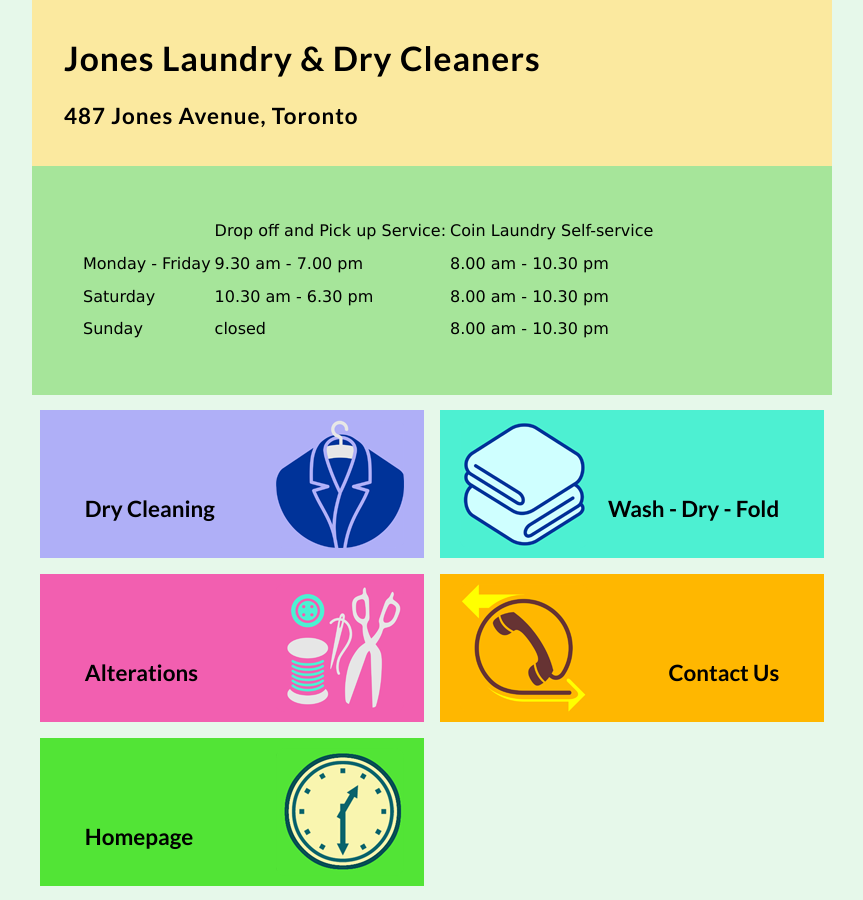
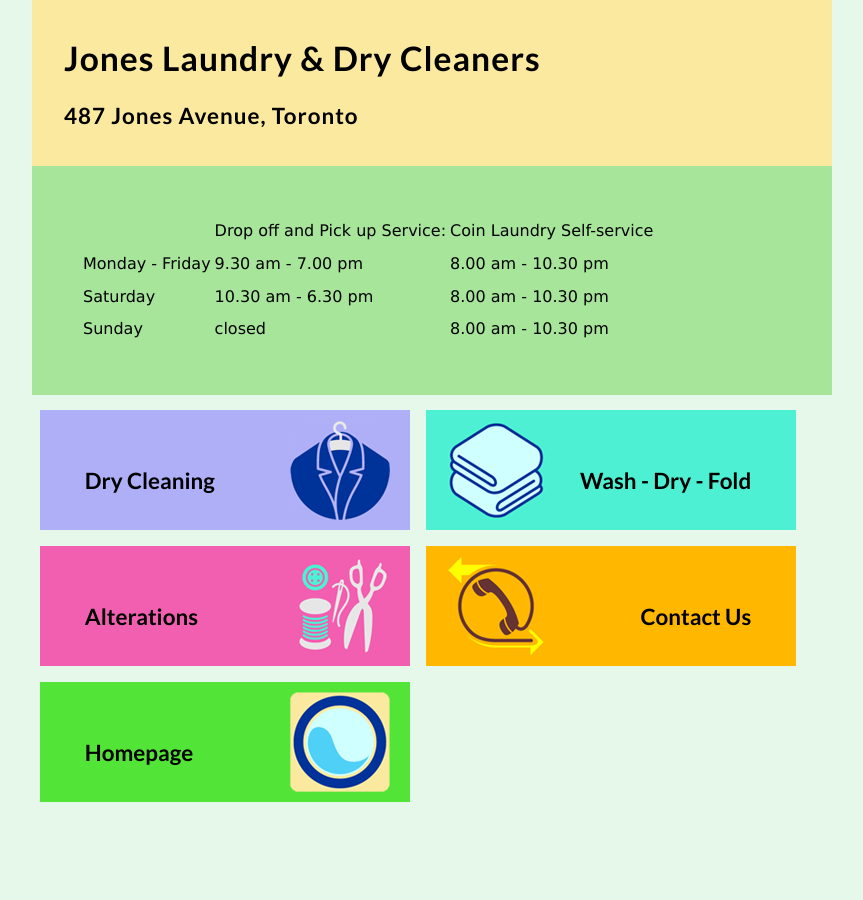
Before and after one commit to joneslaundrydryclean/joneslaundrydryclean.github.io, a Jekyll site: the page built from homepage.md, in a window 1280 px wide. Shown: the whole page, without its empty margins (208-1071 px from the left). Built offline with Jekyll 4.4.1, drawn with Linux system fonts in a browser that asks for light colours.

Commit message:
Updates icons

```diff
--- a/css/styles.css
+++ b/css/styles.css
@@ -33,9 +33,9 @@ section {
 
 .menu .tile {
   width: 46%;
-  padding: 10px 1%;
+  padding: 10px 1px;
   margin: 1%;
-  height: 128px;
+  height: 100px;
 }
 
 .tile > p {
```
Also changed, not shown: images/Alterations.png, images/ContactUs.png, images/DryCleaning.png, images/Homepage.png, images/WashDryFold.png.
